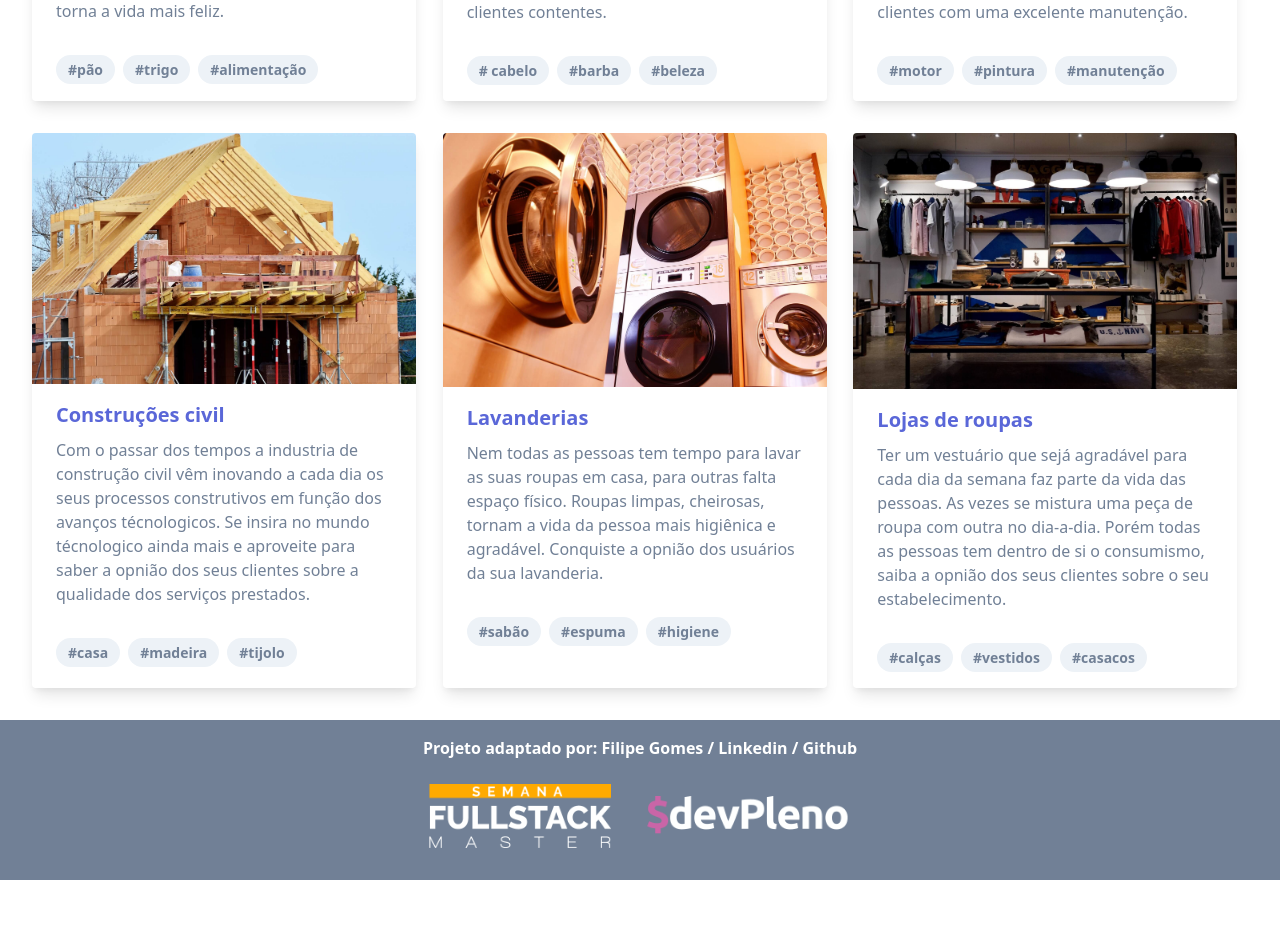
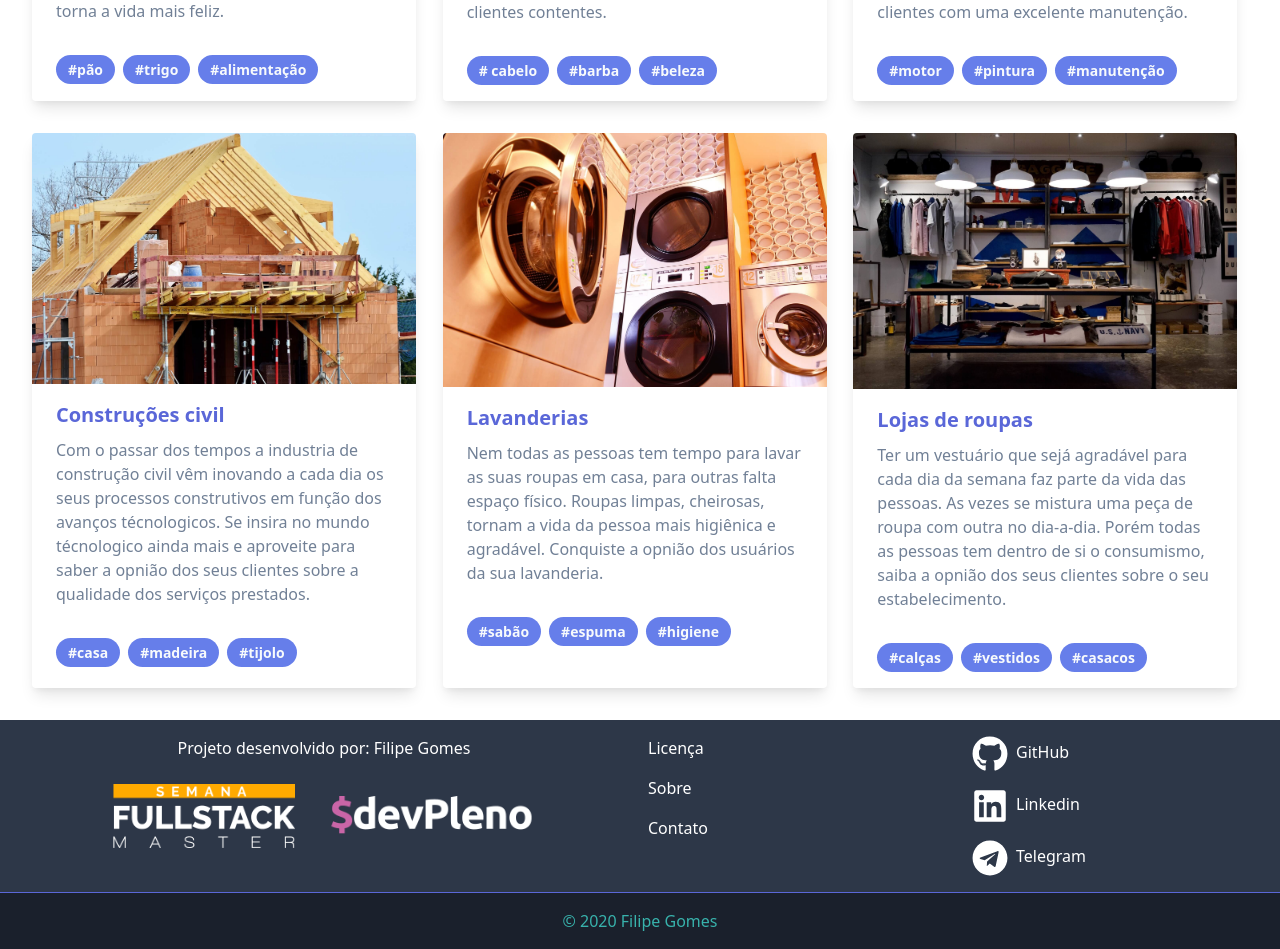
Before and after one commit to lipegomes/palpitebox, a Next.js app: page /sobre in a window 1280 px wide. Shown: the part 1068-2017 px from the top of the page. Before the commit the page ends 1948 px from the top, so only its background shows below. Built offline with nearby package versions, Linux system fonts and the light colour scheme.

Commit message:
New header and footer

```diff
--- a/components/Footer/index.js
+++ b/components/Footer/index.js
@@ -1,16 +1,55 @@
 import React from 'react'
+import { FaGithub, FaLinkedin, FaTelegram } from 'react-icons/fa'
 
 const Footer = () => {
   return (
-    <div className='bg-gray-600 p-4'>
-      <div className='container mx-auto text-center font-bold text-white'>
-        Projeto adaptado por: {' '}
-        <a className='hover:underline' href='https://filipegomes.dev'>Filipe Gomes</a> / {' '}
-        <a className='hover:underline' href='https://www.linkedin.com/in/lipegomes/'>Linkedin</a> / {' '}
-        <a className='hover:underline' href='https://github.com/lipegomes'>Github</a>
-        <div className='mt-2'>
-          <img className='inline p-4' width='214' height='75' src='/logo_semana_fsm.png' />
-          <img className='inline p-4' width='240' height='60' src='/logo_devpleno.png' />
+    <div>
+      <div className='grid grid-cols-2 gap-4 p-4 bg-gray-800 border-b border-indigo-600'>
+        {/* Grid 1 */}
+        <div className='text-center text-white'>
+          Projeto desenvolvido por: {' '}
+          <a className='hover:underline' href='https://filipegomes.dev'>Filipe Gomes</a>
+          <div className='mt-2'>
+            <a href='https://lp.devpleno.com/fullstack-master-listadeespera/' target='blank'>
+              <img className='inline p-4' width='214' height='75' src='/logo_semana_fsm.png' />
+            </a>
+            <a href='https://devpleno.com/' target='blank'>
+              <img className='inline p-4' width='240' height='60' src='/logo_devpleno.png' />
+            </a>
+          </div>
+        </div>
+        {/* Grid 2 */}
+        <div className='text-white grid grid-cols-2 gap-4'>
+          <ul className='space-y-4'>
+            <li><a className='hover:underline' href='https://github.com/lipegomes/palpitebox/blob/main/LICENSE.md' target='blank'>Licença</a></li>
+            <li><a className='hover:underline' href='https://palpitebox.filipegomes.dev/sobre' target='blank'>Sobre</a></li>
+            <li><a className='hover:underline' href='https://palpitebox.filipegomes.dev/contato' target='blank'>Contato</a></li>
+          </ul>
+          <ul className='space-y-4'>
+            <li>
+              <a href='https://github.com/lipegomes' target='blank'>
+                <FaGithub className='text-4xl text-white mx-2 inline-block' />
+                <spam>GitHub</spam>
+              </a>
+            </li>
+            <li>
+              <a href='https://github.com/lipegomes' target='blank'>
+                <FaLinkedin className='text-4xl text-white mx-2 inline-block' />
+                <spam>Linkedin</spam>
+              </a>
+            </li>
+            <li>
+              <a href='https://github.com/lipegomes' target='blank'>
+                <FaTelegram className='text-4xl text-white mx-2 inline-block' />
+                <spam>Telegram</spam>
+              </a>
+            </li>
+          </ul>
+        </div>
+      </div>
+      <div className='bg-gray-900 p-4'>
+        <div className='text-center'>
+          <a className='hover:underline text-teal-500' href='https://filipegomes.dev/'>© 2020 Filipe Gomes </a>
         </div>
       </div>
     </div>
--- a/components/Header/index.js
+++ b/components/Header/index.js
@@ -1,19 +1,18 @@
 import React from 'react'
-import styles from './styles.module.css'
 import Link from 'next/link'
 
 const Header = () => {
   return (
     // fragment shorthand
     <>
-      <div className={styles.wrapper}>
+      <div className='bg-gradient-to-r from-teal-400 to-indigo-500 ... p-4'>
         <div className='container mx-auto'>
           <Link href='/'>
             <a><img className='mx-auto' src='/logo_palpitebox.png' width='10%' height='auto' alt='PalpiteBox' /></a>
           </Link>
         </div>
       </div>
-      <div className='bg-indigo-500 p-4 shadow-md text-center'>
+      <div className='bg-gradient-to-r from-teal-400 to-indigo-500 ... p-4 shadow-md text-center'>
         <Link href='/sobre'>
           <a className='text-white px-2 hover:underline'>Sobre</a>
         </Link>
--- a/components/Header/styles.module.css
+++ /dev/null
@@ -1,3 +0,0 @@
-.wrapper {
-  @apply bg-indigo-100 p-4 shadow-md;
-}
--- a/package.json
+++ b/package.json
@@ -19,6 +19,7 @@
     "postcss-import": "^12.0.1",
     "react": "^16.14.0",
     "react-dom": "^16.14.0",
+    "react-icons": "^4.1.0",
     "swr": "^0.3.6",
     "tailwindcss": "^1.9.6"
   }
--- a/pages/contato.js
+++ b/pages/contato.js
@@ -8,7 +8,7 @@ const Contato = () => {
       <div className='py-12 bg-white'>
         <div className='max-w-screen-xl mx-auto px-4 sm:px-6 lg:px-8'>
           <div className='lg:text-center'>
-            <p className='text-2xl leading-6 text-indigo-600 font-semibold tracking-wide uppercase'>Entre em contato:</p>
+            <p className='text-3xl leading-6 text-indigo-600 font-semibold tracking-wide'>Entre em contato:</p>
             <h3 className='mt-2 text-3xl leading-8 font-extrabold tracking-tight text-gray-800 sm:text-4xl sm:leading-10'>
               Procuramos lhe atender da melhor maneira possível.
             </h3>
@@ -85,6 +85,7 @@ const Contato = () => {
           </div>
         </div>
       </div>
-    </div>)
+    </div>
+  )
 }
 export default Contato
--- a/pages/sobre.js
+++ b/pages/sobre.js
@@ -34,7 +34,7 @@ const Sobre = () => {
           </p>
         </div>
 
-        <div className='grid gap-4 grid-cols-3 sm:grid-cols-3 md:grid-cols-3 lg:grid-cols-3 xl:grid-cols-3 mb-4 '>
+        <div className='grid gap-4 grid-cols-3 sm:grid-cols-3 md:grid-cols-1 lg:grid-cols-2 xl:grid-cols-3 mb-4 '>
           <div className='flex mb-4'>
             <div className='max-w-sm rounded overflow-hidden shadow-lg'>
               <img className='w-full' src='/bakery.jpg' alt='Padeiro produzindo um pão.' />
@@ -46,9 +46,9 @@ const Sobre = () => {
                 </p>
               </div>
               <div className='px-6 pt-4 pb-2'>
-                <span className='inline-block bg-gray-200 rounded-full px-3 py-1 text-sm font-semibold text-gray-600 mr-2 mb-2'>#pão</span>
-                <span className='inline-block bg-gray-200 rounded-full px-3 py-1 text-sm font-semibold text-gray-600 mr-2 mb-2'>#trigo</span>
-                <span className='inline-block bg-gray-200 rounded-full px-3 py-1 text-sm font-semibold text-gray-600 mr-2 mb-2'>#alimentação</span>
+                <span className='inline-block bg-indigo-500 rounded-full px-3 py-1 text-sm font-semibold text-gray-100 mr-2 mb-2'>#pão</span>
+                <span className='inline-block bg-indigo-500 rounded-full px-3 py-1 text-sm font-semibold text-gray-100 mr-2 mb-2'>#trigo</span>
+                <span className='inline-block bg-indigo-500 rounded-full px-3 py-1 text-sm font-semibold text-gray-100 mr-2 mb-2'>#alimentação</span>
               </div>
             </div>
           </div>
@@ -64,9 +64,9 @@ const Sobre = () => {
                 </p>
               </div>
               <div className='px-6 pt-4 pb-2'>
-                <span className='inline-block bg-gray-200 rounded-full px-3 py-1 text-sm font-semibold text-gray-600 mr-2 mb-2'># cabelo</span>
-                <span className='inline-block bg-gray-200 rounded-full px-3 py-1 text-sm font-semibold text-gray-600 mr-2 mb-2'>#barba</span>
-                <span className='inline-block bg-gray-200 rounded-full px-3 py-1 text-sm font-semibold text-gray-600 mr-2 mb-2'>#beleza</span>
+                <span className='inline-block bg-indigo-500 rounded-full px-3 py-1 text-sm font-semibold text-gray-100 mr-2 mb-2'># cabelo</span>
+                <span className='inline-block bg-indigo-500 rounded-full px-3 py-1 text-sm font-semibold text-gray-100 mr-2 mb-2'>#barba</span>
+                <span className='inline-block bg-indigo-500 rounded-full px-3 py-1 text-sm font-semibold text-gray-100 mr-2 mb-2'>#beleza</span>
               </div>
             </div>
           </div>
@@ -82,9 +82,9 @@ const Sobre = () => {
                 </p>
               </div>
               <div className='px-6 pt-4 pb-2'>
-                <span className='inline-block bg-gray-200 rounded-full px-3 py-1 text-sm font-semibold text-gray-600 mr-2 mb-2'>#motor</span>
-                <span className='inline-block bg-gray-200 rounded-full px-3 py-1 text-sm font-semibold text-gray-600 mr-2 mb-2'>#pintura</span>
-                <span className='inline-block bg-gray-200 rounded-full px-3 py-1 text-sm font-semibold text-gray-600 mr-2 mb-2'>#manutenção</span>
+                <span className='inline-block bg-indigo-500 rounded-full px-3 py-1 text-sm font-semibold text-gray-100 mr-2 mb-2'>#motor</span>
+                <span className='inline-block bg-indigo-500 rounded-full px-3 py-1 text-sm font-semibold text-gray-100 mr-2 mb-2'>#pintura</span>
+                <span className='inline-block bg-indigo-500 rounded-full px-3 py-1 text-sm font-semibold text-gray-100 mr-2 mb-2'>#manutenção</span>
               </div>
             </div>
           </div>
@@ -101,9 +101,9 @@ const Sobre = () => {
                 </p>
               </div>
               <div className='px-6 pt-4 pb-2'>
-                <span className='inline-block bg-gray-200 rounded-full px-3 py-1 text-sm font-semibold text-gray-600 mr-2 mb-2'>#casa</span>
-                <span className='inline-block bg-gray-200 rounded-full px-3 py-1 text-sm font-semibold text-gray-600 mr-2 mb-2'>#madeira</span>
-                <span className='inline-block bg-gray-200 rounded-full px-3 py-1 text-sm font-semibold text-gray-600 mr-2 mb-2'>#tijolo</span>
+                <span className='inline-block bg-indigo-500 rounded-full px-3 py-1 text-sm font-semibold text-gray-100 mr-2 mb-2'>#casa</span>
+                <span className='inline-block bg-indigo-500 rounded-full px-3 py-1 text-sm font-semibold text-gray-100 mr-2 mb-2'>#madeira</span>
+                <span className='inline-block bg-indigo-500 rounded-full px-3 py-1 text-sm font-semibold text-gray-100 mr-2 mb-2'>#tijolo</span>
               </div>
             </div>
           </div>
@@ -119,9 +119,9 @@ const Sobre = () => {
                 </p>
               </div>
               <div className='px-6 pt-4 p   <div className="flex mb-4">b-2'>
-                <span className='inline-block bg-gray-200 rounded-full px-3 py-1 text-sm font-semibold text-gray-600 mr-2 mb-2'>#sabão</span>
-                <span className='inline-block bg-gray-200 rounded-full px-3 py-1 text-sm font-semibold text-gray-600 mr-2 mb-2'>#espuma</span>
-                <span className='inline-block bg-gray-200 rounded-full px-3 py-1 text-sm font-semibold text-gray-600 mr-2 mb-2'>#higiene</span>
+                <span className='inline-block bg-indigo-500 rounded-full px-3 py-1 text-sm font-semibold text-gray-100 mr-2 mb-2'>#sabão</span>
+                <span className='inline-block bg-indigo-500 rounded-full px-3 py-1 text-sm font-semibold text-gray-100 mr-2 mb-2'>#espuma</span>
+                <span className='inline-block bg-indigo-500 rounded-full px-3 py-1 text-sm font-semibold text-gray-100 mr-2 mb-2'>#higiene</span>
               </div>
             </div>
           </div>
@@ -138,9 +138,9 @@ const Sobre = () => {
                 </p>
               </div>
               <div className='px-6 pt-4 pb-2'>
-                <span className='inline-block bg-gray-200 rounded-full px-3 py-1 text-sm font-semibold text-gray-600 mr-2 mb-2'>#calças</span>
-                <span className='inline-block bg-gray-200 rounded-full px-3 py-1 text-sm font-semibold text-gray-600 mr-2 mb-2'>#vestidos</span>
-                <span className='inline-block bg-gray-200 rounded-full px-3 py-1 text-sm font-semibold text-gray-600 mr-2 mb-2'>#casacos</span>
+                <span className='inline-block bg-indigo-500 rounded-full px-3 py-1 text-sm font-semibold text-gray-100 mr-2 mb-2'>#calças</span>
+                <span className='inline-block bg-indigo-500 rounded-full px-3 py-1 text-sm font-semibold text-gray-100 mr-2 mb-2'>#vestidos</span>
+                <span className='inline-block bg-indigo-500 rounded-full px-3 py-1 text-sm font-semibold text-gray-100 mr-2 mb-2'>#casacos</span>
               </div>
             </div>
           </div>
```
Also changed, not shown: pages/pesquisa.js (+4 -3 lines), css/styles.css (line endings or trailing spaces), 1 other file (tests, documents, lock files or other folders).
